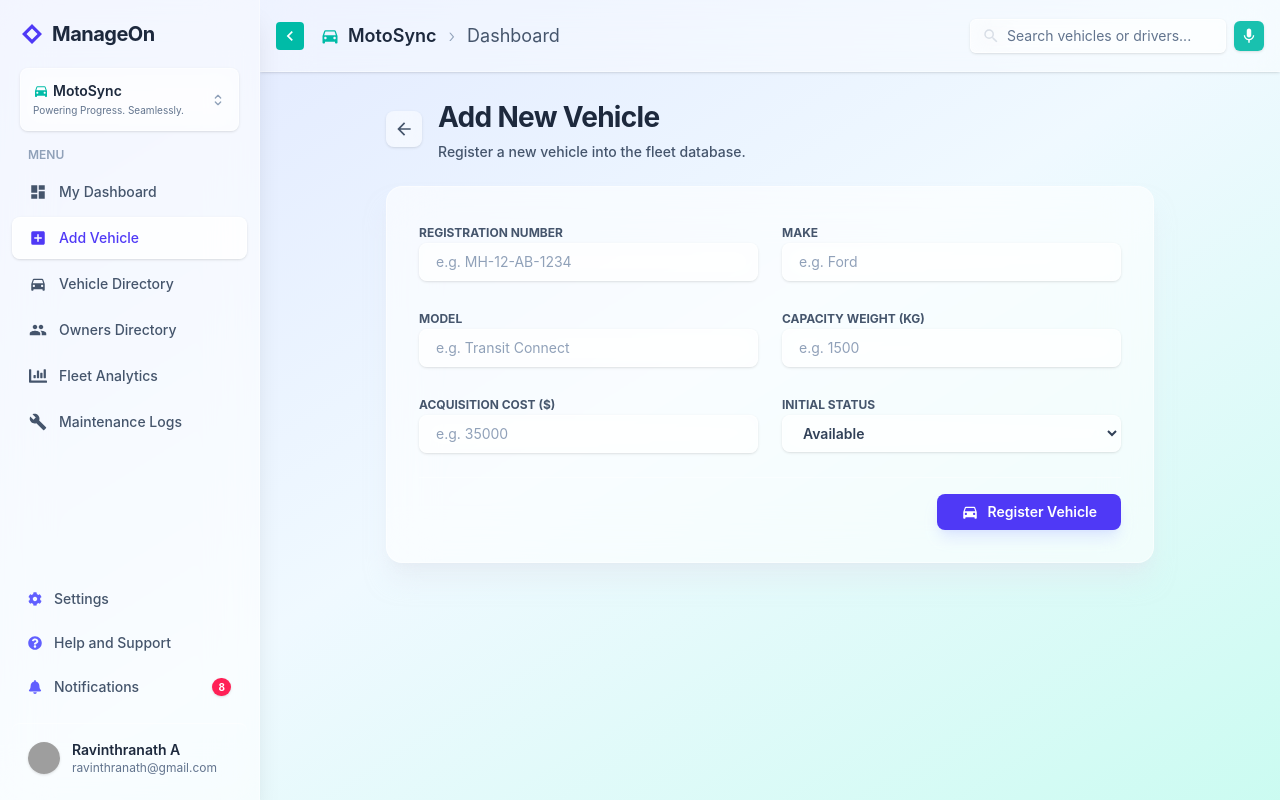
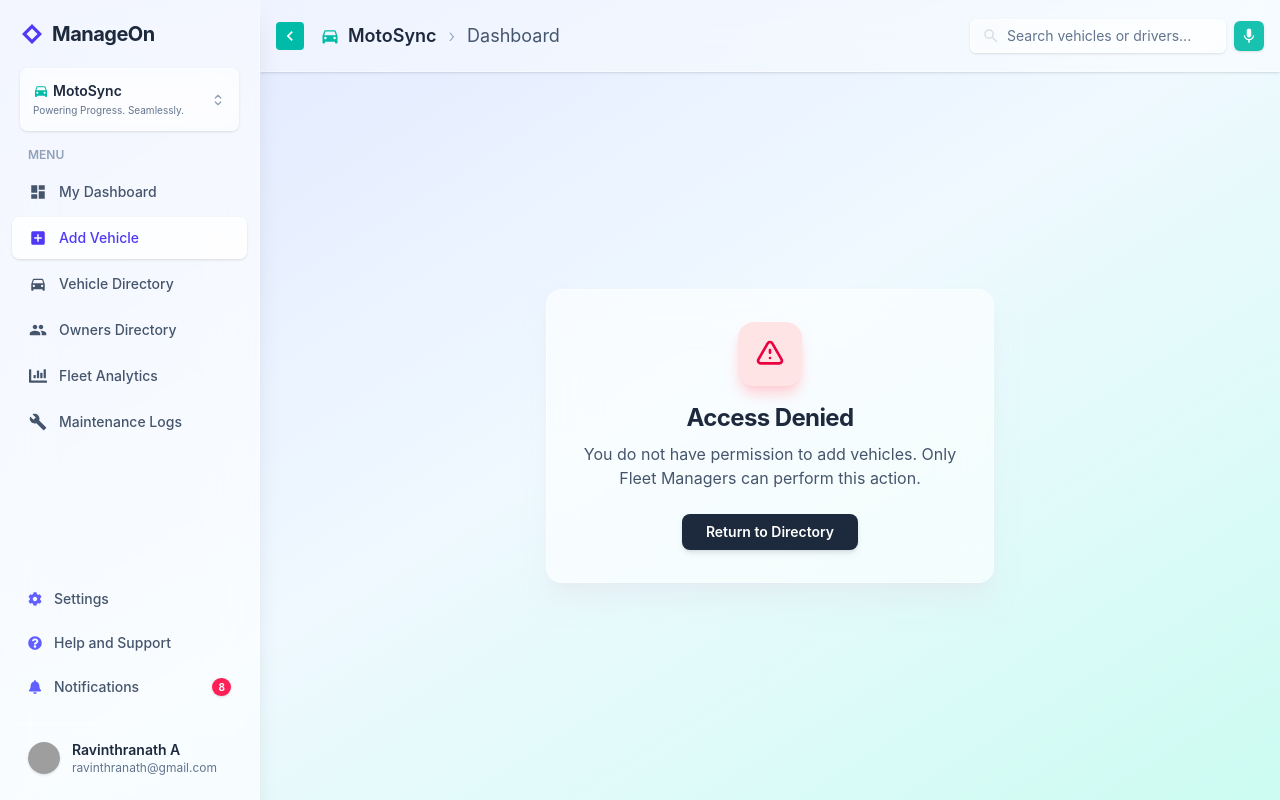
Before and after one commit to Vaibhav2005-r/transitops-platform, a React (Vite) app in the folder frontend/: page /add-vehicle in a window 1280 px wide. Built offline with nearby package versions, Linux system fonts and the light colour scheme; sample sign-in values are in the browser's storage; grey boxes are pictures that could not be loaded.

Commit message:
feat: Implement UI RBAC for Vehicles to restrict Fleet Manager functionality

```diff
--- a/frontend/src/pages/AddVehicle.jsx
+++ b/frontend/src/pages/AddVehicle.jsx
@@ -17,6 +17,7 @@ function AddVehicle() {
   const navigate = useNavigate();
   const [loading, setLoading] = useState(false);
   const [error, setError] = useState(null);
+  const userRole = localStorage.getItem("transitops_role");
   const [formData, setFormData] = useState({
     registrationNumber: "",
     make: "",
@@ -63,6 +64,23 @@ function AddVehicle() {
       setLoading(false);
     }
   };
+
+  if (userRole !== "Fleet Manager") {
+    return (
+      <div className="min-h-full flex items-center justify-center p-4">
+        <div className="max-w-md w-full bg-white/60 backdrop-blur-xl border border-white/50 rounded-2xl shadow-xl shadow-slate-200/50 p-8 text-center">
+          <div className="bg-rose-100 text-rose-600 w-16 h-16 rounded-2xl flex items-center justify-center mx-auto mb-4 shadow-lg shadow-rose-200">
+            <svg className="w-8 h-8" fill="none" stroke="currentColor" viewBox="0 0 24 24"><path strokeLinecap="round" strokeLinejoin="round" strokeWidth="2" d="M12 9v2m0 4h.01m-6.938 4h13.856c1.54 0 2.502-1.667 1.732-3L13.732 4c-.77-1.333-2.694-1.333-3.464 0L3.34 16c-.77 1.333.192 3 1.732 3z"></path></svg>
+          </div>
+          <h2 className="text-2xl font-bold text-slate-800 tracking-tight mb-2">Access Denied</h2>
+          <p className="text-slate-600 mb-6">You do not have permission to add vehicles. Only Fleet Managers can perform this action.</p>
+          <Link to="/vehicles" className="inline-block bg-slate-800 hover:bg-slate-900 text-white px-6 py-2 rounded-lg text-sm font-semibold shadow-md transition-colors">
+            Return to Directory
+          </Link>
+        </div>
+      </div>
+    );
+  }
 
   return (
     <motion.div variants={containerVariants} initial="hidden" animate="show" className="min-h-full max-w-3xl mx-auto">
--- a/frontend/src/pages/Vehicles.jsx
+++ b/frontend/src/pages/Vehicles.jsx
@@ -20,6 +20,7 @@ function Vehicles() {
   const [vehicles, setVehicles] = useState([]);
   const [loading, setLoading] = useState(true);
   const [searchTerm, setSearchTerm] = useState("");
+  const userRole = localStorage.getItem("transitops_role");
 
   useEffect(() => {
     const fetchVehicles = async () => {
@@ -77,10 +78,12 @@ function Vehicles() {
               className="pl-9 pr-4 py-2 bg-white/50 border border-white/60 rounded-lg text-sm focus:outline-none focus:ring-2 focus:ring-indigo-500/50 focus:border-indigo-500/50 w-64 placeholder:text-slate-500 backdrop-blur-md shadow-sm transition-all"
             />
           </div>
-          <Link to="/add-vehicle" className="bg-indigo-600/90 hover:bg-indigo-600 text-white px-4 py-2 rounded-lg text-sm font-semibold shadow-md shadow-indigo-200 backdrop-blur-md transition-colors flex items-center gap-2">
-            <MdAdd className="text-lg" />
-            Add Vehicle
-          </Link>
+          {userRole === "Fleet Manager" && (
+            <Link to="/add-vehicle" className="bg-indigo-600/90 hover:bg-indigo-600 text-white px-4 py-2 rounded-lg text-sm font-semibold shadow-md shadow-indigo-200 backdrop-blur-md transition-colors flex items-center gap-2">
+              <MdAdd className="text-lg" />
+              Add Vehicle
+            </Link>
+          )}
         </div>
       </motion.div>
 
@@ -96,6 +99,7 @@ function Vehicles() {
                 <th className="py-3 px-6 text-xs font-bold text-slate-500 uppercase tracking-wider">Capacity (kg)</th>
                 <th className="py-3 px-6 text-xs font-bold text-slate-500 uppercase tracking-wider">Acquisition Cost</th>
                 <th className="py-3 px-6 text-xs font-bold text-slate-500 uppercase tracking-wider">Status</th>
+                {userRole === "Fleet Manager" && <th className="py-3 px-6 text-xs font-bold text-slate-500 uppercase tracking-wider text-right">Actions</th>}
               </tr>
             </thead>
             <tbody className="divide-y divide-white/40">
@@ -118,11 +122,17 @@ function Vehicles() {
                       {vehicle.status}
                     </span>
                   </td>
+                  {userRole === "Fleet Manager" && (
+                    <td className="py-3 px-6 text-right">
+                      <button className="text-indigo-600 hover:text-indigo-800 text-xs font-bold mr-3" onClick={(e) => { e.stopPropagation(); alert('Edit coming soon!'); }}>Edit</button>
+                      <button className="text-rose-600 hover:text-rose-800 text-xs font-bold" onClick={(e) => { e.stopPropagation(); alert('Delete coming soon!'); }}>Delete</button>
+                    </td>
+                  )}
                 </motion.tr>
               ))}
               {filteredVehicles.length === 0 && (
                 <tr>
-                  <td colSpan="5" className="py-8 text-center text-slate-500 font-medium">No vehicles found.</td>
+                  <td colSpan={userRole === "Fleet Manager" ? "6" : "5"} className="py-8 text-center text-slate-500 font-medium">No vehicles found.</td>
                 </tr>
               )}
             </tbody>
```
